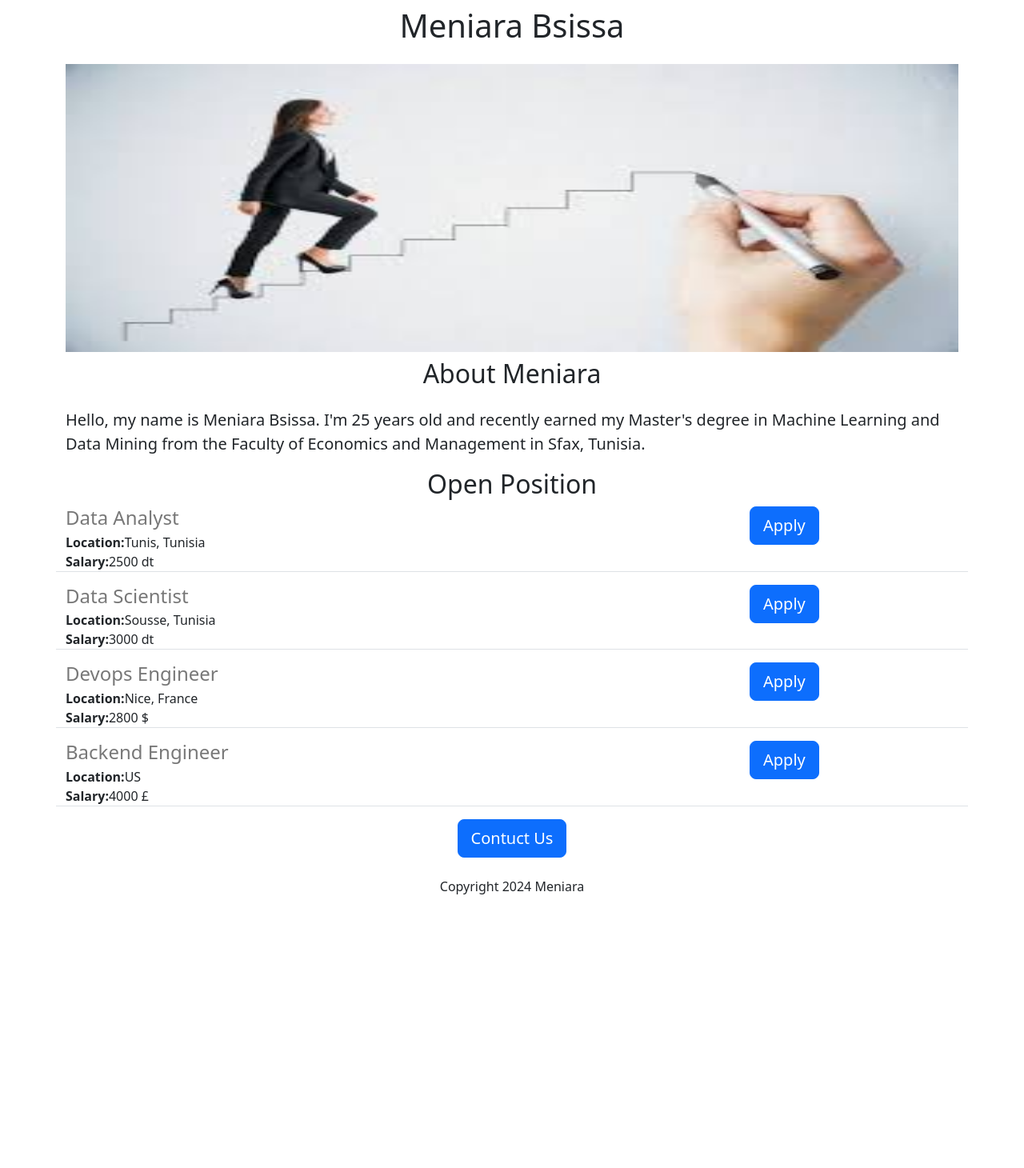
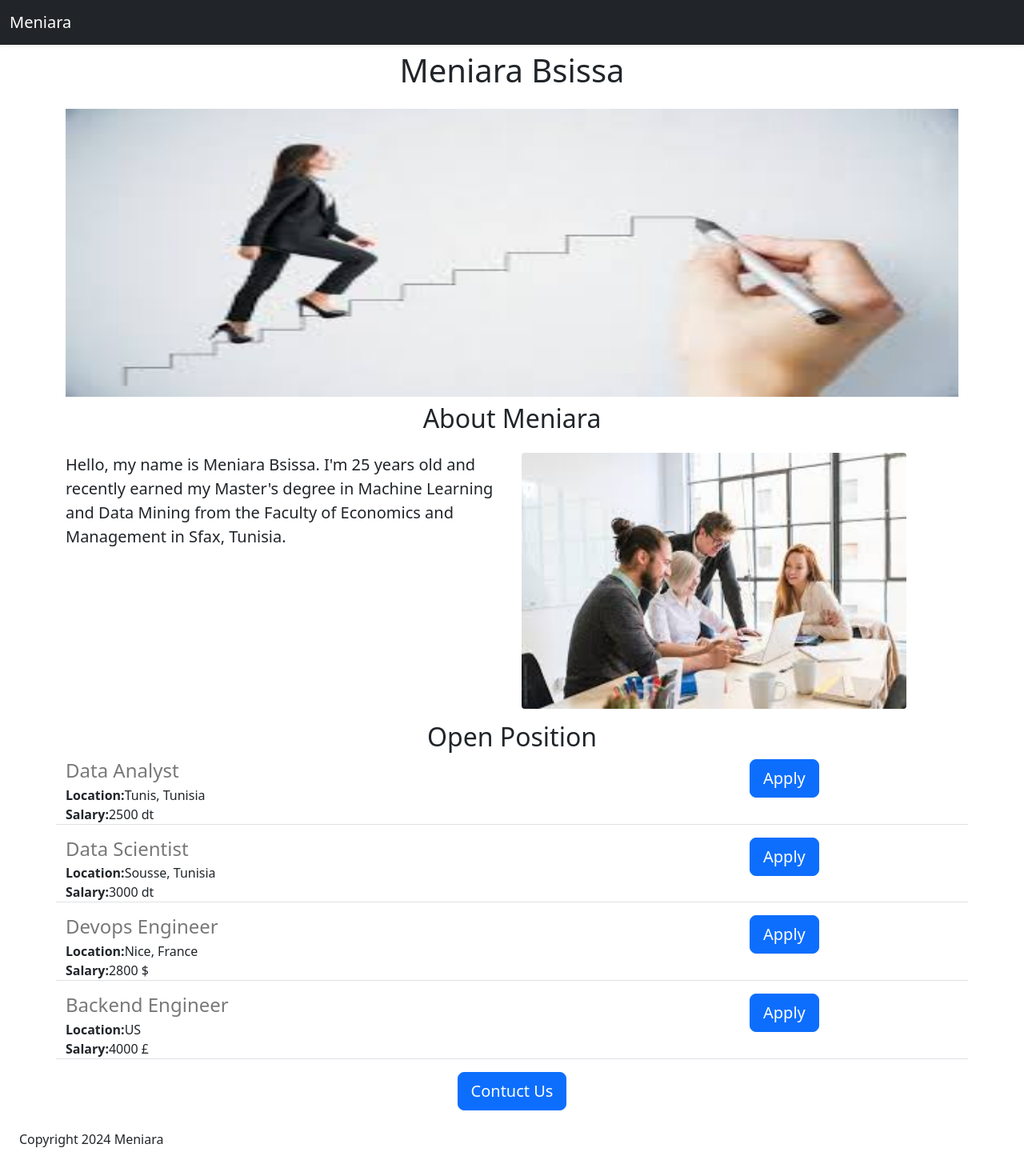
Before and after one commit to MeniaraBsissa/web-site-with-python-Flask, a Flask app: page / in a window 1280 px wide. Shown: the whole page at 80% size. Before the commit the page ends 1118 px from the top, so only its background shows below. Run offline with Flask 3, Linux system fonts and the light colour scheme.

Commit message:
improvments

```diff
--- a/templates/home.html
+++ b/templates/home.html
@@ -13,13 +13,27 @@
   </style>
   </head>
   <body>
+    <!--Navbat-->
+    <nav class="navbar navbar-dark bg-dark shadow-sm fixed-top">
+        <div class="container-fluid">
+           <a class="navbar-brand" href="#">Meniara</a>
+        </div>
+    </nav>
+    <div style="height:56px"></div>
     <div class="container">
     <h1 class="text-center mt-2 mb-4" >{{company_name}} Bsissa</h1>
     <img id="banner" src="https://f715a65d-31e5-44b8-b328-1261ab467a00-00-1m0xj6oi4poca.kirk.replit.dev:5000/static/img.jpg" class="img-fluid">
     <h2 class="text-center mt-2 mb-4">About Meniara</h2>
+      <div class="row" style="margin-bottom:16px">
+        <div class="col-md-6">
     <p class="lead">
       Hello, my name is Meniara Bsissa. I'm 25 years old and recently earned my Master's degree in Machine Learning and Data Mining from the Faculty of Economics and Management in Sfax, Tunisia.
     </p>
+        </div>
+        <div class="d-none d-md-block col-md-6">
+    <img src="static/work.jpg" style="height:320px; border-radius:4px;">
+        </div>
+      </div>
     <h2 class="text-center">Open Position</h2>
 
       <div>
@@ -28,10 +42,12 @@
         {% endfor %}
       </div>
       <div class="text-center">
-    <button class="btn btn-primary btn-lg">Contuct Us</button>
-        <p class="mt-4">Copyright 2024 Meniara</p>
+    <a href="mailto:meniara@gmail.com subject=Question about jobs" class="btn btn-primary btn-lg">Contuct Us</a>
       </div>
       </div>
 
+  <footer class=" p-4 text-blacl mt-6">
+    Copyright 2024 Meniara</a>
+    </footer>
   </body>
 </html>
--- a/templates/jobitem.html
+++ b/templates/jobitem.html
@@ -13,6 +13,6 @@
     {% endif %}
 </div>
   <div class="col-3">
-    <button type="button" class="btn btn-outside btn-lg btn-primary">Apply</button>
+    <a href="mailto:meniara@gmail.com subject=Application for {{job['title']}} position" type="button" class="btn btn-outside btn-lg btn-primary">Apply</a>
   </div>
 </div>
```
Also changed, not shown: static/work.jpg (added).
